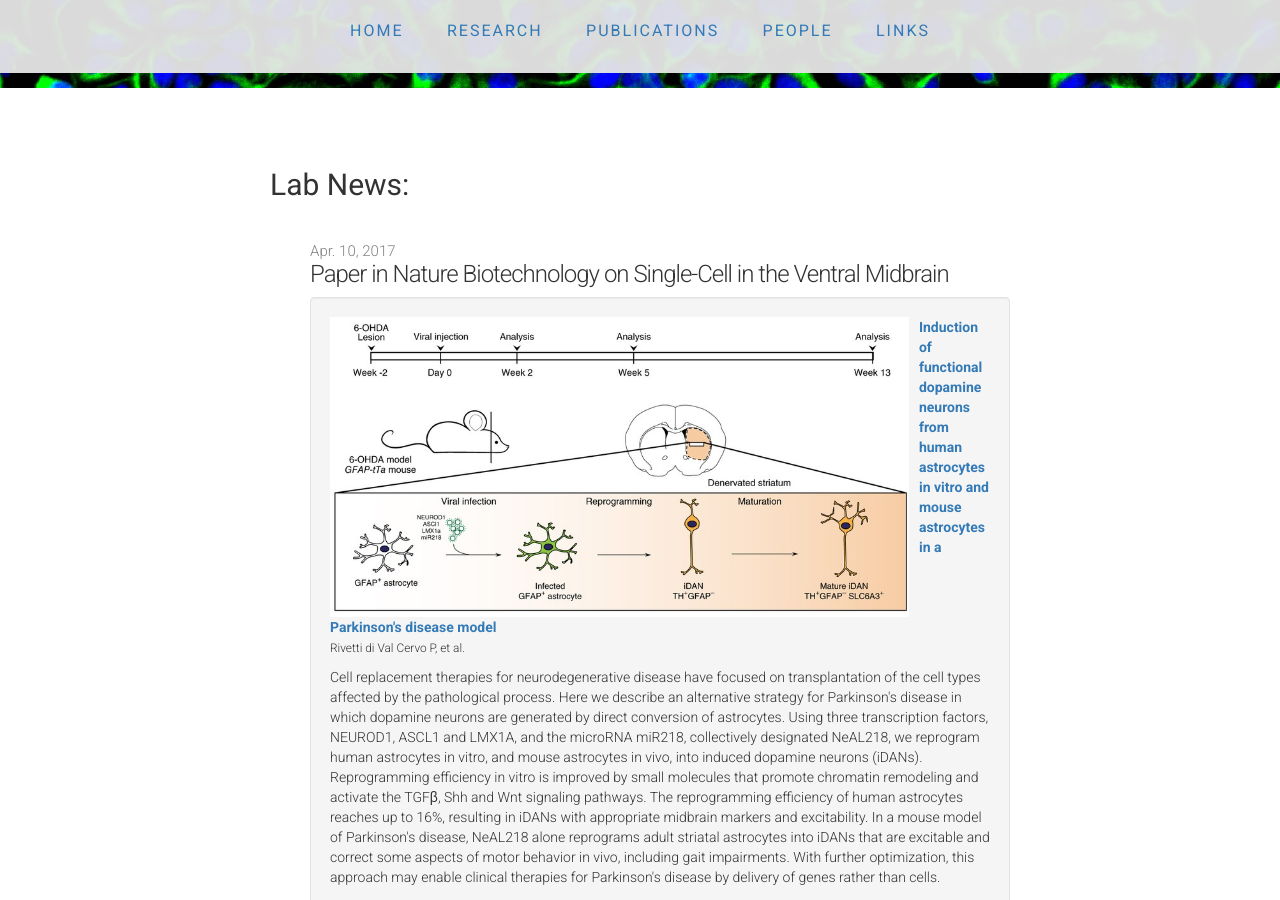
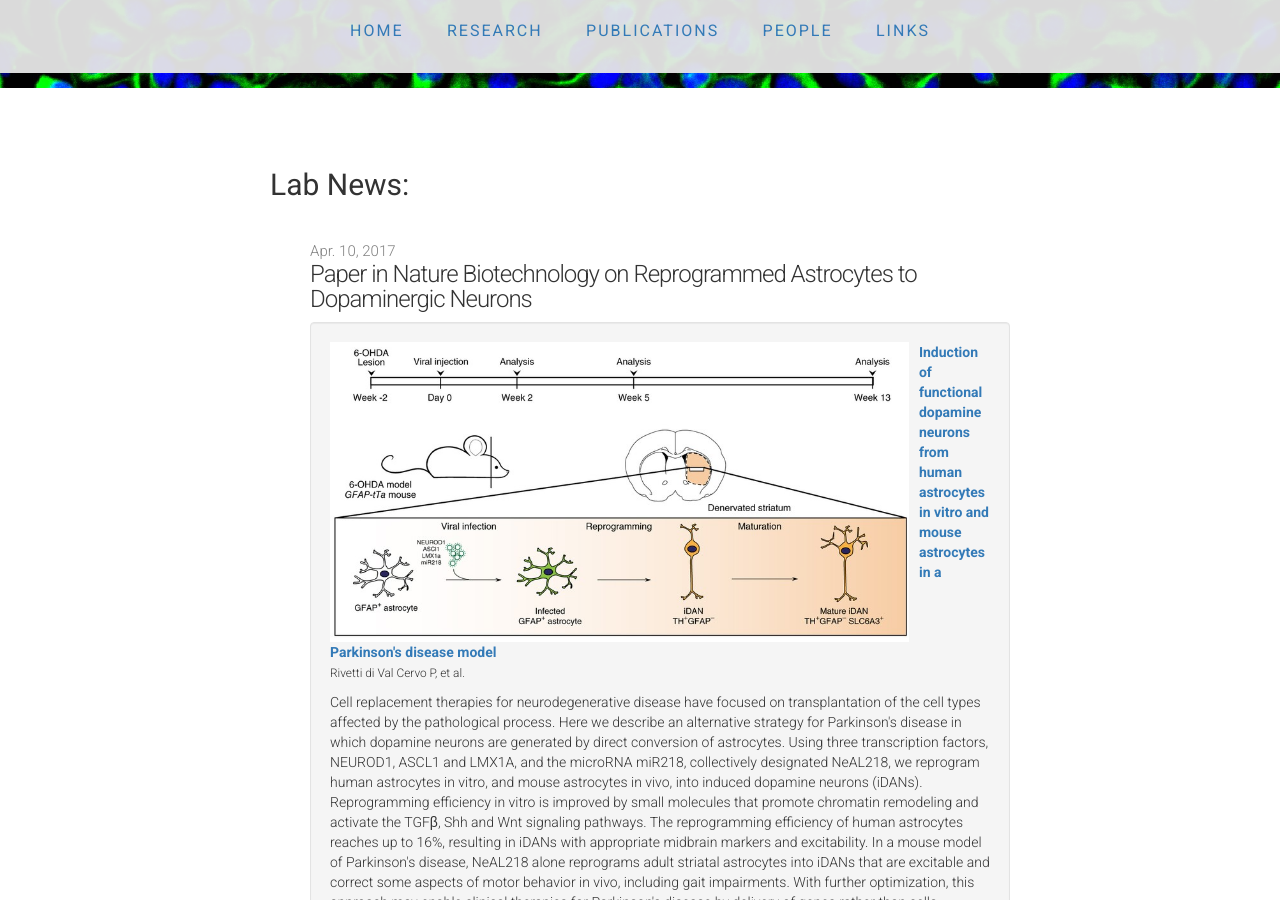
Before and after one commit to ArenasLab/arenaslab.github.io, a Jekyll site: the page index.html, which Jekyll copies as it is, in a window 1280 px wide and 900 px high, scrolled down 382 px. Built offline with Jekyll 4.4.1, drawn with Linux system fonts in a browser that asks for light colours.

Commit message:
Update index.html

```diff
--- a/index.html
+++ b/index.html
@@ -76,7 +76,7 @@
 
 	  <li>
             <span class="post-date">Apr. 10, 2017</span>
-            <span class="post-link">Paper in Nature Biotechnology on Single-Cell in the Ventral Midbrain</span>
+            <span class="post-link">Paper in Nature Biotechnology on Reprogrammed Astrocytes to Dopaminergic Neurons</span>
           </li>
           <div class="well">
             <li class="media">
```
